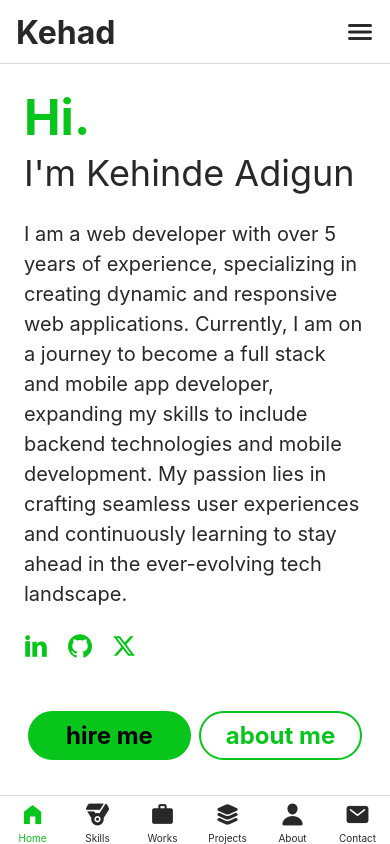
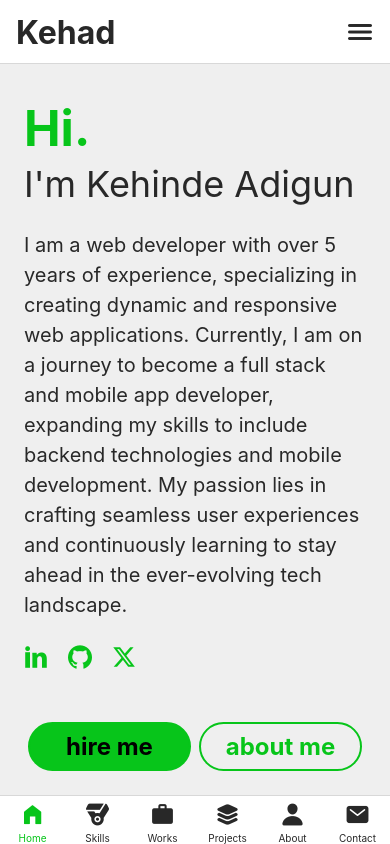
Before and after one commit to Kehad/Kehad-App, a React Native app: screen /WorksScreen in a window 390 px wide. Built offline with nearby package versions, Linux system fonts and the light colour scheme.

Commit message:
8 commit app

```diff
--- a/components/Projects/ProjectsItem.js
+++ b/components/Projects/ProjectsItem.js
@@ -31,7 +31,7 @@ export default ProjectsItem;
 
 const styles = StyleSheet.create({
   container: {
-    backgroundColor: GlobalStyles.colors.white,
+    backgroundColor: GlobalStyles.colors.white100,
     flex: 1,
   },
   headerHead: {
--- a/components/Works/WorksItem.js
+++ b/components/Works/WorksItem.js
@@ -39,8 +39,20 @@ export default WorksItem;
 
 const styles = StyleSheet.create({
   container: {
-    backgroundColor: GlobalStyles.colors.white,
+    backgroundColor: GlobalStyles.colors.white100,
     flex: 1,
+    marginVertical: 25,
+    // elevation: 8,
+    // shadowColor: 'red',
+    // shadowRadius: 4,
+    // shadowOffset: { width: 10, height: 10 },
+    // shadowOpacity: 10,
+    padding: 24,
+    borderRadius: 8,
+    borderWidth: 2,
+    borderColor: GlobalStyles.colors.primary50,
+    borderRightWidth: 0,
+    borderLeftWidth: 0,
   },
   headerHead: {
     marginBottom: 4,
--- a/components/Works/WorksList.js
+++ b/components/Works/WorksList.js
@@ -1,6 +1,7 @@
 import React from "react";
-import { FlatList } from "react-native";
+import { FlatList, StyleSheet } from "react-native";
 import WorksItem from "./WorksItem";
+import { GlobalStyles } from "../../constants/styles";
 const worksData = [
   {
     id: "m1",
@@ -55,9 +56,21 @@ function WorksList() {
         data={worksData}
         keyExtractor={(item) => item.id}
         renderItem={renderWorksList}
+        style={styles.worksList}
       />
     // </View>
   );
 }
 
 export default WorksList;
+
+const styles = StyleSheet.create({
+  worksList: {
+    // backgroundColor: '#2d0689',
+    // elevation: 8,
+    // shadowColor: 'purple',
+    // shadowRadius: 1,
+    // shadowOffset: { width: 1, height: 1 },
+    // shadowOpacity: 15,
+  },
+});
--- a/screens/AboutScreen.js
+++ b/screens/AboutScreen.js
@@ -31,7 +31,7 @@ export default HomeScreen;
 
 const styles = StyleSheet.create({
   container: {
-    backgroundColor: GlobalStyles.colors.white,
+    backgroundColor: GlobalStyles.colors.white100,
     flex: 1,
     padding: 24,
   },
@@ -45,11 +45,11 @@ const styles = StyleSheet.create({
     fontSize: 20,
     color: GlobalStyles.colors.textBlack,
     lineHeight: 30,
-    fontWeight: '400'
+    fontWeight: "400",
   },
   buttonsContainer: {
     flexDirection: "row",
-    width: '50%'
+    width: "50%",
   },
   buttonContainer: {
     flex: 1,
--- a/screens/ContactScreen.js
+++ b/screens/ContactScreen.js
@@ -1,15 +1,34 @@
 import { Text, View, TextInput, StyleSheet } from "react-native";
+import * as Linking from "expo-linking";
+
 import SocialLinks from "../components/UI/SocialLinks";
 import PrimaryButton from "../components/Buttons/PrimaryButton";
 import Title from "../components/UI/Title";
 import { GlobalStyles } from "../constants/styles";
 
 function ContactScreen() {
+  const openLink = async () => {
+
+    const url = 'mailto:keahnney01@gmail.com'; // Replace with your URL
+
+    try {
+      const supported = await Linking.canOpenURL(url);
+
+      if (supported) {
+        await Linking.openURL(url);
+      } else {
+        Alert.alert(`Don't know how to open this URL: ${url}`);
+      }
+    } catch (error) {
+      console.log(error);
+    }
+  };
+
   return (
     <View style={styles.container}>
       <Title>Hello</Title>
       <Text style={styles.text}>
-        Looking to start a project and need that magical touch?<Text style={styles.span}>React out!!!</Text>
+        Looking to start a project and need that magical touch?<Text onPress={openLink} style={styles.span}>React out!!!</Text>
       </Text>
       <View style={styles.form}>
         <View style={styles.textBox}>
@@ -36,6 +55,7 @@ const styles = StyleSheet.create({
   container: {
     flex: 1,
     padding: 16,
+    backgroundColor: GlobalStyles.colors.white100
   },
   text: {
     fontSize: 20,
--- a/screens/HomeScreen.js
+++ b/screens/HomeScreen.js
@@ -12,6 +12,10 @@ function HomeScreen() {
   function aboutMeHandler() {
     navigation.navigate("AboutScreen");
   }
+
+    function hireMeHandler() {
+      navigation.navigate("AboutScreen");
+    }
 
   return (
     <View style={styles.container}>
@@ -28,7 +32,7 @@ function HomeScreen() {
       <SocialLinks />
       <View style={styles.buttonsContainer}>
         <View style={styles.buttonContainer}>
-          <PrimaryButton>hire me</PrimaryButton>
+          <PrimaryButton onPress={hireMeHandler}>hire me</PrimaryButton>
         </View>
         <View style={styles.buttonContainer}>
           <SecondaryButton onPress={aboutMeHandler}>about me</SecondaryButton>
@@ -42,9 +46,11 @@ export default HomeScreen;
 
 const styles = StyleSheet.create({
   container: {
-    backgroundColor: GlobalStyles.colors.white,
+backgroundColor: GlobalStyles.colors.white100,
     flex: 1,
     padding: 24,
+    paddingBottom: 0,
+    paddingTop: 35
   },
   headerHead: {
     marginBottom: 4,
--- a/screens/ProjectsScreen.js
+++ b/screens/ProjectsScreen.js
@@ -20,7 +20,7 @@ export default ProjectsScreen;
 
 const styles = StyleSheet.create({
   container: {
-    backgroundColor: GlobalStyles.colors.white,
+    backgroundColor: GlobalStyles.colors.white100,
     flex: 1,
     padding: 24,
   },
--- a/screens/SkillsScreen.js
+++ b/screens/SkillsScreen.js
@@ -58,11 +58,10 @@ const itemList = [
 ];
 
 function renderSkillsItem(itemData) {
-    return <SkillsList {...itemData.item} />;
+  return <SkillsList {...itemData.item} />;
 }
 
 function SkillsScreen() {
-
   // const downloadFile = async () => {
   //   const url = "http://techslides.com/demos/sample-videos/small.mp4";
   //   console.log(url) // Replace with your file URL
@@ -89,21 +88,19 @@ function SkillsScreen() {
       <View style={styles.button}>
         <PrimaryButton>Download CV</PrimaryButton>
       </View>
-
     </View>
   );
 }
 
 export default SkillsScreen;
 
-
 const styles = StyleSheet.create({
   container: {
-    backgroundColor: GlobalStyles.colors.white,
+    backgroundColor: GlobalStyles.colors.white100,
     flex: 1,
     padding: 24,
   },
   button: {
-    width: '70%'
-  }
+    width: "70%",
+  },
 });
--- a/screens/WorksScreen.js
+++ b/screens/WorksScreen.js
@@ -23,7 +23,7 @@ const styles = StyleSheet.create({
   container: {
     backgroundColor: GlobalStyles.colors.white,
     flex: 1,
-    padding: 24,
+    // padding: 24,
   },
   headerHead: {
     marginBottom: 4,
```
